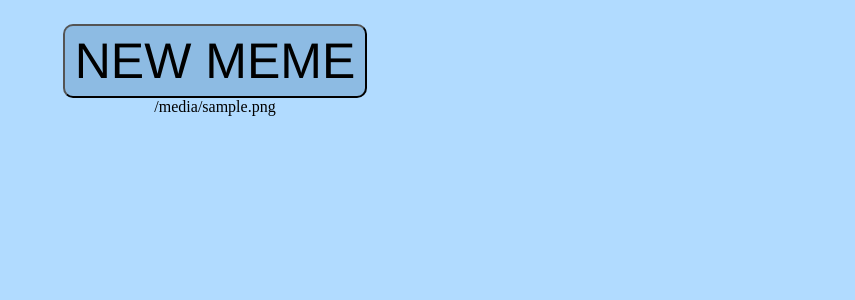
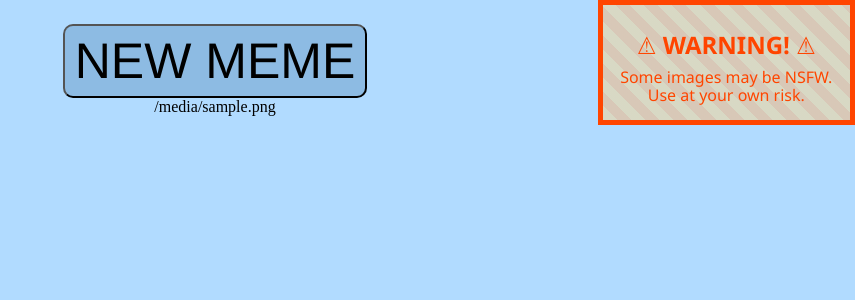
Before and after one commit to SeanJxie/modern-meme-website, a Flask app: template templates/index.html in a window 1280 px wide. Shown: the top 300 px of the page, without its empty margins (425-1280 px from the left). Run offline with Flask 2, Linux system fonts and the light colour scheme; the template is opened without the code that fills it: most values are stand-ins (such as "Sample title", 1, 10 or a date in 2020).

Commit message:
warning notice added

```diff
--- a/static/styles.css
+++ b/static/styles.css
@@ -5,6 +5,7 @@ body {
 }
 
 #meme-image{
+    position: static;
     max-height: 45vw;
     border: solid;
     border-color: rgb(217, 237, 255);
@@ -26,6 +27,7 @@ body {
 }
 
 #btn:hover {
+    cursor: pointer;
     background-color: rgba(36, 69, 97, 0.6);
     padding: 4px;
     color: white;
@@ -34,3 +36,25 @@ body {
 #btn:active {
     padding: 2px;
 }
+
+#warning {
+    user-select: none;
+    line-height: 1;
+    position: absolute;
+    right: 0;
+    top: 0;
+    width: auto;
+    padding: 1em;
+    /* background: repeating-linear-gradient(45deg, blue 0 20px, red 20px 40px); */
+    background: repeating-linear-gradient(45deg, rgba(255, 214, 138, 0.5) 0 10px, rgba(255, 181, 112, 0.5) 10px 20px);
+    border: solid orangered 5px;
+    font-family: 'Segoe UI', Tahoma, Geneva, Verdana, sans-serif;
+}
+#warning h2 {
+    color: orangered;
+    margin: 0.5em;
+}
+#warning p {
+    color: orangered;
+    margin: 0.1em
+}
--- a/templates/index.html
+++ b/templates/index.html
@@ -14,6 +14,11 @@
     {{image|safe}}
 </div>
 
+<div id='warning'>
+    <h2>⚠ WARNING! ⚠</h2>
+    <p>Some images may be NSFW.</p>
+    <p>Use at your own risk.</p>
+</div>
 
 </body>
 </html>
```
Also changed, not shown: static/meme.png.
